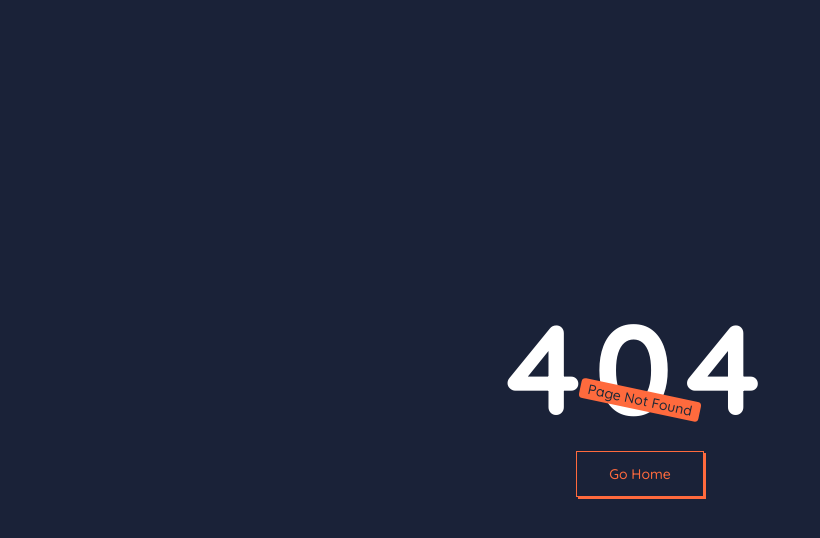
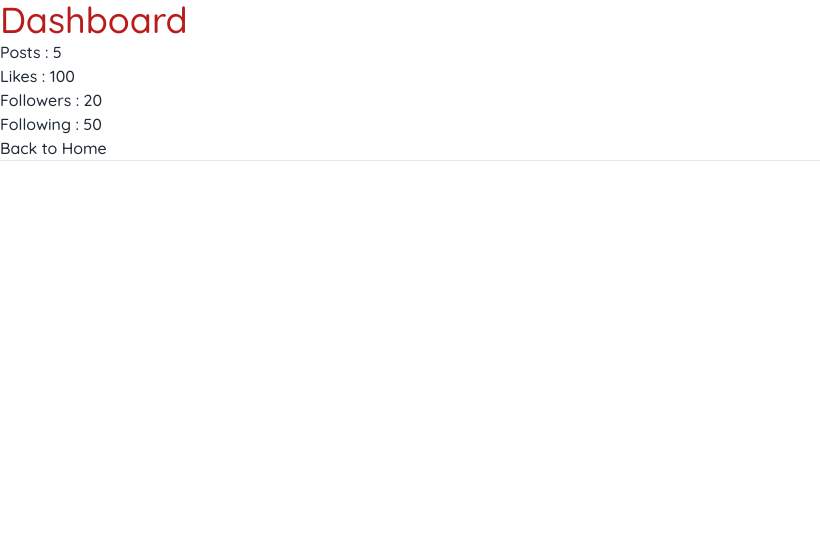
Before and after one commit to radenmasabdul/LearnNextJS, a Next.js app: page /dashboard-swr in a window 1280 px wide. Before the commit this address had no page. Shown: the top 538 px of the page, without its empty margins (0-820 px from the left). Built offline with nearby package versions, Linux system fonts and the light colour scheme; data requests are answered from the project's data file.

Commit message:
SWR for Client Side Data Fetching

```diff
--- a/package.json
+++ b/package.json
@@ -1,5 +1,5 @@
 {
-  "name": "blogsapp",
+  "name": "learnnextjs",
   "version": "0.1.0",
   "private": true,
   "scripts": {
@@ -15,11 +15,9 @@
     "eslint-config-next": "13.2.4",
     "json-server": "^0.17.2",
     "next": "13.2.4",
-    "next-auth": "^4.20.1",
     "react": "18.2.0",
     "react-dom": "18.2.0",
-    "react-icons": "^4.8.0",
-    "react-query": "^3.39.3"
+    "swr": "^2.1.0"
   },
   "devDependencies": {
     "autoprefixer": "^10.4.14",
--- /dev/null
+++ b/src/pages/dashboard-swr.jsx
@@ -0,0 +1,29 @@
+import useSWR from "swr";
+import Link from "next/link";
+
+const fetcher = async () => {
+  const response = await fetch("http://localhost:4000/dashboard");
+  const data = await response.json();
+  return data;
+};
+
+const DashboardSWR = () => {
+  const { data, error } = useSWR("dashboard", fetcher);
+
+  if (error) return "An error has occured";
+  if (!data) return "Loading";
+
+  return (
+    <>
+      <h1 className="text-red-700 text-4xl">Dashboard</h1>
+      <h2>Posts : {data.posts}</h2>
+      <h2>Likes : {data.likes}</h2>
+      <h2>Followers : {data.followers}</h2>
+      <h2>Following : {data.following}</h2>
+      <Link href="/">Back to Home</Link>
+      <hr />
+    </>
+  );
+};
+
+export default DashboardSWR;
```
Also changed, not shown: 1 other file (tests, documents, lock files or other folders).
